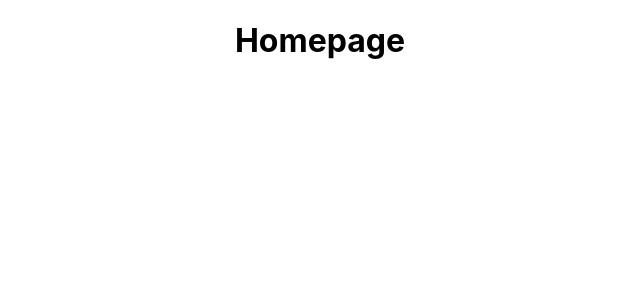
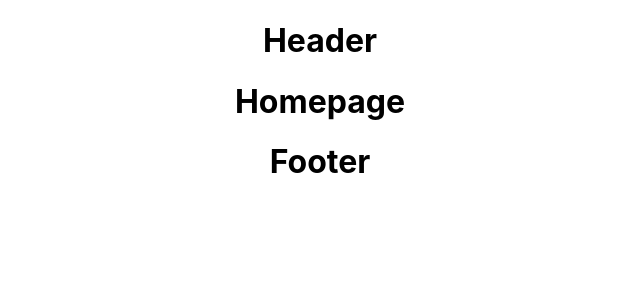
Before and after one commit to AkoviMensah/capstone, a React (Create React App) app: page / in a window 1280 px wide. Shown: the top 300 px of the page, without its empty margins (320-960 px from the left). Built offline with nearby package versions, Linux system fonts and the light colour scheme.

Commit message:
added header and footer components

```diff
--- a/src/App.js
+++ b/src/App.js
@@ -1,9 +1,14 @@
 import './App.css';
+import Footer from './components/Footer';
+import Header from './components/Header';
+import Homepage from './pages/Homepage';
 
 function App() {
   return (
     <div className='App'>
-      <h1>Homepage</h1>
+      <Header />
+      <Homepage />
+      <Footer />
     </div>
   );
 }
--- /dev/null
+++ b/src/components/Footer.jsx
@@ -0,0 +1,11 @@
+import React from 'react'
+
+const Footer = () => {
+  return (
+    <footer>
+        <h1>Footer</h1>
+    </footer>
+  )
+}
+
+export default Footer
--- /dev/null
+++ b/src/components/Header.jsx
@@ -0,0 +1,11 @@
+import React from 'react'
+
+const Header = () => {
+    return (
+        <header>
+            <h1>Header</h1>
+        </header>
+    )
+}
+
+export default Header
--- /dev/null
+++ b/src/pages/Homepage.jsx
@@ -0,0 +1,11 @@
+import React from 'react'
+
+const Homepage = () => {
+    return (
+        <main>
+            <h1>Homepage</h1>
+        </main>
+    )
+}
+
+export default Homepage
```
Also changed, not shown: 1 other file (tests, documents, lock files or other folders).
